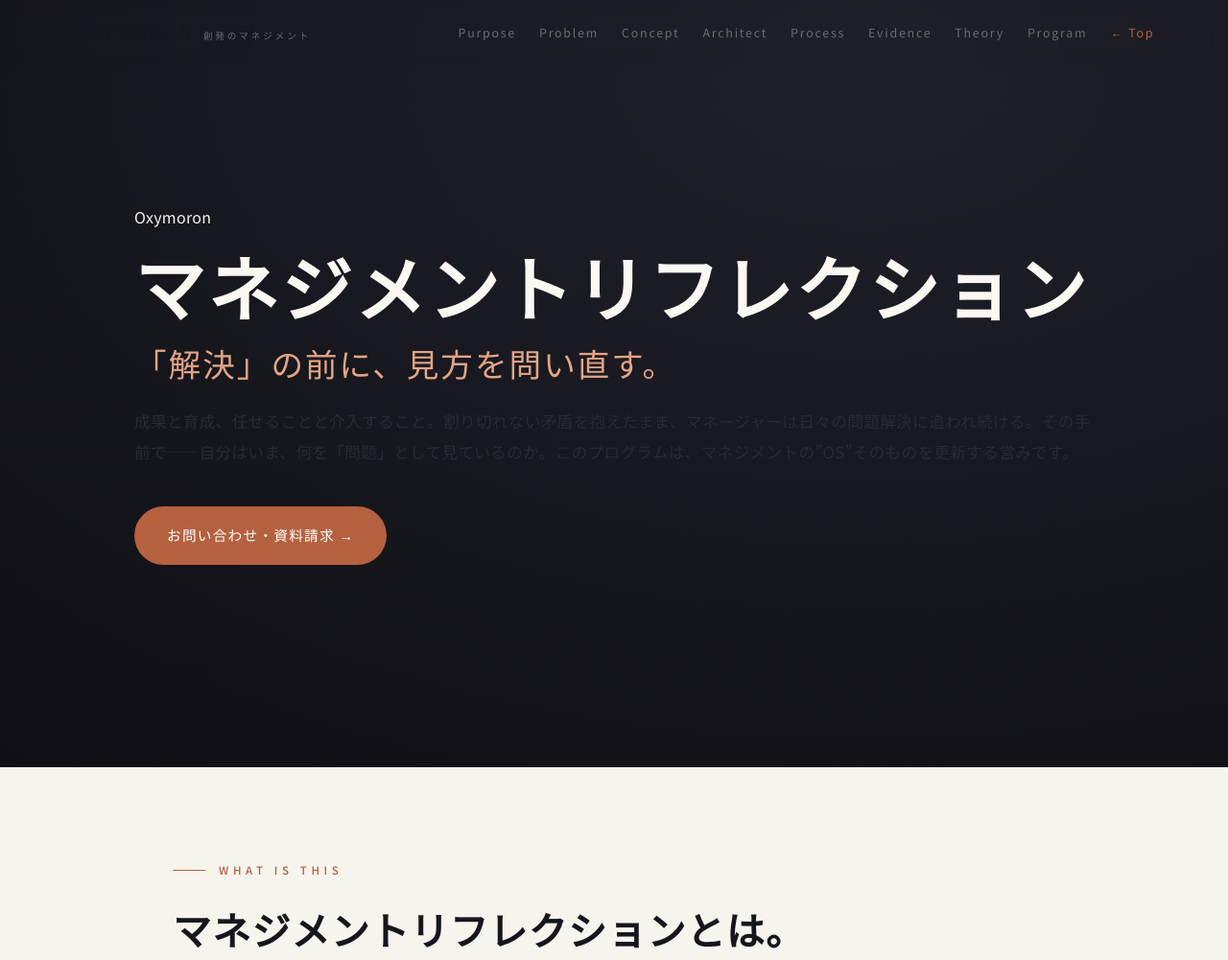
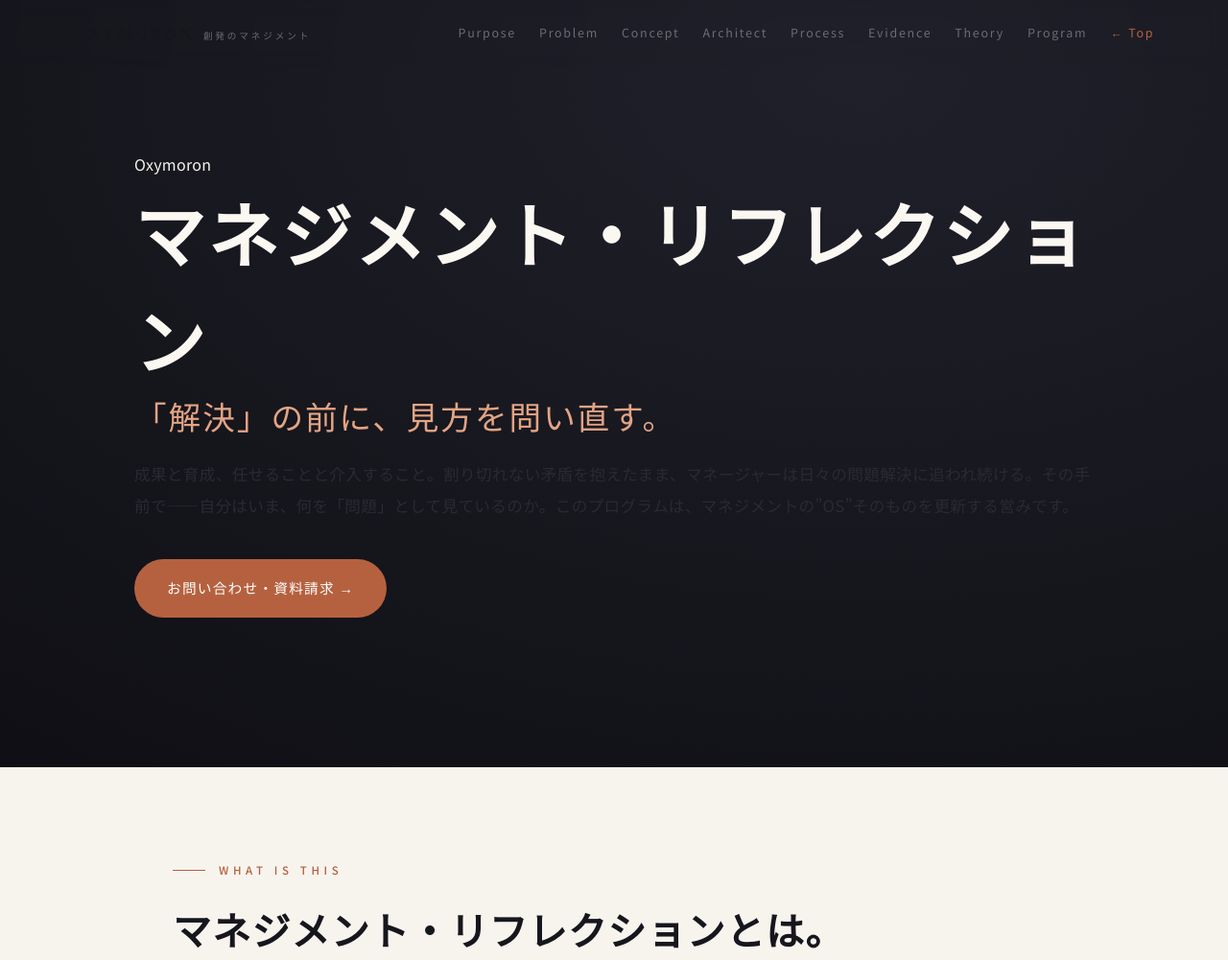
Before and after one commit to sho2437/oxymoron-web, a plain HTML site: page management-reflection/index.html in a window 1280 px wide. Shown: the top 1001 px of the page at 96% size. Drawn offline with Linux system fonts and the light colour scheme.

Commit message:
PROGRAM???(????????????Day?????)?????????????????????

```diff
--- a/management-reflection/index.html
+++ b/management-reflection/index.html
@@ -3,9 +3,9 @@
 <head>
 <meta charset="UTF-8">
 <meta name="viewport" content="width=device-width, initial-scale=1.0">
-<title>創発のマネジメント｜マネジメントリフレクション ─ Oxymoron</title>
+<title>創発のマネジメント｜マネジメント・リフレクション ─ Oxymoron</title>
 <meta name="description" content="管理職育成の「限界」から抜け出す、マネージャーのためのプロジェクト・ベースト・ラーニング型（PBL）プログラム。マネジメント・リフレクションを核に、メンバー育成からチームの創発までを現場で立ち上げる。立教大学大学院の修士研究で実証（自己効力感 d=1.15）。">
-<meta property="og:title" content="創発のマネジメント｜マネジメントリフレクション ─ Oxymoron">
+<meta property="og:title" content="創発のマネジメント｜マネジメント・リフレクション ─ Oxymoron">
 <meta property="og:description" content="管理職育成の「限界」から抜け出す、マネージャーのためのPBL型プログラム。見方を問い直すリフレクションを核に、創発の場をつくるマネージャーへ。">
 <meta property="og:type" content="website">
 <meta property="og:url" content="https://sho2437.github.io/oxymoron-web/management-reflection/">
@@ -248,7 +248,7 @@
 <header id="hero">
   <div class="hero-inner">
     <div class=”kicker reveal”>Oxymoron</div>
-    <h1 class=”reveal d1”>マネジメントリフレクション</h1>
+    <h1 class=”reveal d1”>マネジメント・リフレクション</h1>
     <p class=”reveal d1” style=”margin-top:20px;font-family:var(--serif);font-size:clamp(1.35rem,3.2vw,2.1rem);line-height:1.55;color:#e3a484;letter-spacing:.06em;font-weight:600”>「解決」の前に、<span style=”text-decoration:none”>見方</span>を問い直す。</p>
     <p class=”sub reveal d2”>成果と育成、任せることと介入すること。割り切れない矛盾を抱えたまま、マネージャーは日々の問題解決に追われ続ける。その手前で——自分はいま、何を「問題」として見ているのか。このプログラムは、マネジメントの”OS”そのものを更新する営みです。</p>
     <div class="reveal d3" style="margin-top:40px">
@@ -262,7 +262,7 @@
 <section id="purpose" class="cream">
   <div class="wrap">
     <div class="eyebrow reveal">What is this</div>
-    <h2 class="reveal d1">マネジメントリフレクションとは。</h2>
+    <h2 class="reveal d1">マネジメント・リフレクションとは。</h2>
     <p class="lead reveal d2">見方を問い直すことで、マネージャーが変わっていくプログラムです。目指すのは、メンバーの力を引き出し、チームから新しいものが立ち上がる——<b style="color:var(--accent)">「創発のマネジメント」</b>ができるマネージャーになること。</p>
     <div class="grid two" style="margin-top:40px">
       <div class="card reveal d1">
@@ -289,7 +289,7 @@
       <div class="symptom reveal d1"><span class="ck">✓</span><span>研修をやっても、現場での関わりが変わった実感がない。</span></div>
       <div class="symptom reveal d2"><span class="ck">✓</span><span>人的資本開示で問われる「管理職の育成力」を、言葉にしきれない。</span></div>
     </div>
-    <p class="reveal" style="margin-top:30px">スキルだけでは届かないものがあります。<b style="color:var(--accent)">マネージャーの「見方」が問い直される機会が、どこにもない</b>ことから来ています。マネジメントリフレクションは、そこに働きかけます。</p>
+    <p class="reveal" style="margin-top:30px">スキルだけでは届かないものがあります。<b style="color:var(--accent)">マネージャーの「見方」が問い直される機会が、どこにもない</b>ことから来ています。マネジメント・リフレクションは、そこに働きかけます。</p>
   </div>
 </section>
 
@@ -312,7 +312,7 @@
     <h2 class=”reveal d1”>スキルを足しても、<br>なぜ”同じ壁”にぶつかり続けるのか。</h2>
     <p class=”lead reveal d2”>スキルを足しても変わらない。それは、<b style=”color:#d98a66”>問題の種類が違うから</b>です。マネジメントの問題には2種類あります。<b style=”color:#d98a66”>技術的課題</b>——スキルややり方がわかれば解ける問題。<b style=”color:#d98a66”>適応課題</b>——成果か育成か、任せるか介入するか。どちらも大切だからこそ、どちらを選んでも正解がない。矛盾が表面化したものです。適応課題には、技術では届きません。</p>
     <p class=”reveal”>「振り返りが大切」とよく言われます。何がうまくいき、何がいかず、次どう改善するか。大切ですが、それだけでは変わりません。なぜなら、一般的な振り返りは「どうするか」を問い直す。でもそこには、見えていないものがある。</p>
-    <blockquote class=”reveal”>マネジメントリフレクションが向かうのは、その手前——その問題を、自分はどう<b>見ていた</b>のか。</blockquote>
+    <blockquote class=”reveal”>マネジメント・リフレクションが向かうのは、その手前——その問題を、自分はどう<b>見ていた</b>のか。</blockquote>
     <p class=”reveal”>スキルは必要です。技術は渡します。でも技術だけでは届かないものがある。見方が変わったとき、手元の技術は違う使われ方をし始める。<b style=”color:#d98a66”>「矛盾の中でも、自分にはやれることがある」</b>——その感覚が、ここから生まれます。</p>
     <p class=”reveal” style=”margin-top:30px”>技術的課題には技術で答える。適応課題には、見方の転換で答える。Oxymoronは、<b style=”color:#d98a66”>この2つを一体で設計</b>しています。</p>
   </div>
@@ -337,13 +337,13 @@
   <div class="wrap">
     <div class="eyebrow reveal">The architect of emergence</div>
     <h2 class="reveal d1">マネージャーは、<br>「創発の場」をつくる人になっていく。</h2>
-    <p class=”lead reveal d2”>創発——チームから、まだ無かったものが立ち上がること——は、命令や管理では起こせません。それは「<b style=”color:var(--accent)”>場</b>」から生まれる。だからマネージャーの仕事は、答えを出し指示することから、<b style=”color:var(--accent)”>チームから新しいものが立ち上がる場を設計すること</b>へと移っていきます。マネジメントリフレクションは、その転換のためのエンジンです。</p>
+    <p class=”lead reveal d2”>創発——チームから、まだ無かったものが立ち上がること——は、命令や管理では起こせません。それは「<b style=”color:var(--accent)”>場</b>」から生まれる。だからマネージャーの仕事は、答えを出し指示することから、<b style=”color:var(--accent)”>チームから新しいものが立ち上がる場を設計すること</b>へと移っていきます。マネジメント・リフレクションは、その転換のためのエンジンです。</p>
     <div class="steps">
       <div class="step reveal d1"><span class="tag">前提</span><h3>創発は「場」から生まれる</h3><p>新しいものは、一人の号令では立ち上がらない。人と人が関わり合う「場」から、自ずと生まれてくる（野中郁次郎の知識創造論）。</p></div>
       <div class="step reveal d1"><span class="tag">転換</span><h3>「指示する人」から「引き出す人」へ</h3><p>メンバーを“指示で動かす対象”と見ている限り、場は作れない。「この人の中から何かが立ち上がる」と信じ、問いかけ、待ち、引き出す関わりへ。</p></div>
       <div class="step reveal d1"><span class="tag">根</span><h3>その転換の根が、見方の問い直し</h3><p>関わりを変えるには、まず自分の見方（人間観・前提）が変わる必要がある。それが、マネジメント・リフレクション。</p></div>
     </div>
-    <blockquote class=”reveal”>マネジメントリフレクションは、マネージャーが<b>創発の場を設計する人へ変わるための</b>、見方の転換です。統制・管理するだけでなく、チームから新しいものが立ち上がる——その場を設計できる人になるための。</blockquote>
+    <blockquote class=”reveal”>マネジメント・リフレクションは、マネージャーが<b>創発の場を設計する人へ変わるための</b>、見方の転換です。統制・管理するだけでなく、チームから新しいものが立ち上がる——その場を設計できる人になるための。</blockquote>
     <p class=”reveal” style=”margin-top:30px”><b style=”color:var(--accent)”>1on1は、一人を相手にした、いちばん小さな「場」の設計</b>。そこで起きる「引き出す関わり」は、やがてチームの創発と、地続きにつながっていきます。</p>
 
     <h3 class="reveal" style="margin-top:56px">チーム規模では、3つの層を設計する。</h3>
@@ -369,7 +369,7 @@
   <div class="wrap">
     <div class="eyebrow reveal">Process</div>
     <h2 class="reveal d1">どのように、技術と見方は<br>一体で更新されるのか。</h2>
-    <p class="lead reveal d2">技術的課題には技術を渡す。適応課題には、見方の転換で向き合う。マネジメントリフレクションは、この2つを一体で設計します。一度の気づきで終わらせない——<b style="color:var(--accent)">理論で腹落ちし → 現場で試し → 同士と振り返る</b>サイクルが、見方を行動に、行動を定着へと動かしていきます。</p>
+    <p class="lead reveal d2">技術的課題には技術を渡す。適応課題には、見方の転換で向き合う。マネジメント・リフレクションは、この2つを一体で設計します。一度の気づきで終わらせない——<b style="color:var(--accent)">理論で腹落ちし → 現場で試し → 同士と振り返る</b>サイクルが、見方を行動に、行動を定着へと動かしていきます。</p>
     <div class="steps">
       <div class="step reveal d1"><span class="tag">Day 1</span><h3>暗黙の人間観を、可視化して問い直す</h3><p>「人は変われる／変われない」という、知らずに握っている前提に光を当て、組み替える。</p></div>
       <div class="step reveal d1"><span class="tag">Day 2</span><h3>問いかけと、事実ベースのフィードバックを体得する</h3><p>答えを渡す関わりから、相手が自分で考え抜く関わりへ。視点を変える問い、SBIで事実に基づくフィードバックを練習する。</p></div>
@@ -443,7 +443,7 @@
   <div class="wrap">
     <div class="eyebrow reveal">Theory</div>
     <h2 class="reveal d1">なぜ効くのか。背骨にある理論。</h2>
-    <p class="lead reveal d2">マネジメントリフレクションは、思いつきではありません。成人の学びと変容をめぐる、確かな理論の系譜の上に立っています。</p>
+    <p class="lead reveal d2">マネジメント・リフレクションは、思いつきではありません。成人の学びと変容をめぐる、確かな理論の系譜の上に立っています。</p>
     <div class="grid three">
       <div class="card reveal d1"><h3>変容的学習</h3><p>Mezirow。前提が問い直され、意味の枠組みそのものが変わる学び。</p></div>
       <div class="card reveal d2"><h3>省察的実践</h3><p>Schön。行為の中で省みる実践者。経験を“振り返るだけ”にしない。</p></div>
@@ -475,14 +475,12 @@
   <div class="wrap">
     <div class="eyebrow reveal">Program</div>
     <h2 class="reveal d1">一人のマネージャーから、組織へ。</h2>
-    <p class="lead reveal d2">マネジメントリフレクションは、規模を変えながら入れ子に広がります。入口は、たいてい一人のマネージャーから。</p>
+    <p class="lead reveal d2">マネジメント・リフレクションは、一人のマネージャーから始まり、チーム・組織へと広がっていきます。</p>
     <div class="steps">
-      <div class="step reveal d1"><span class="tag">入口</span><h3>マネジメントリフレクション（半日〜1day WS）</h3><p>まず体験する。「自分が何を問題として見ているのか」を可視化し、同士とシェアし、次の一手を言語化する。単体でも完結するリフレクション体験。</p></div>
-      <div class="step reveal d1"><span class="tag">本格版</span><h3>1on1成長支援プログラム（3day＋実践期間）</h3><p>実証済みの本格プログラム。Day1（見方の問い直し）・Day2（問いかけ・フィードバック技術の体得）・Day3（実践を振り返り、同士と支え合う）の3日間＋実践期間で、技術と見方を一体で扱う（d=0.88〜1.24）。</p></div>
-      <div class="step reveal d1"><span class="tag">継続</span><h3>マネージャー同士のリフレクションの場</h3><p>同じ適応課題に向き合う管理職が集い、定期的に内省し合う。現場で試みたことを持ち寄り、一人で抱え込まない。</p></div>
+      <div class="step reveal d1"><span class="tag">本格版</span><h3>マネジメント・リフレクション（1on1成長支援プログラム）</h3><p>Day1（2.5時間）見方の問い直し。Day2（2.5時間）問いかけ・フィードバック技術の体得。Day3（1時間）実践を振り返り、同士と支え合う。＋現場での実践期間。技術と見方を一体で扱い、現場で試しながら定着を図る（d=0.88〜1.24）。</p></div>
       <div class="step reveal d1"><span class="tag">拡張</span><h3>チーム・組織の創発へ（共創・伴走）</h3><p>実証された土台の上で、<b style="color:var(--accent)">AIと人による創発の場</b>を、貴社のチームとともに設計・実装していく。声にならない声を拾い、つなぎ、この場で新しいものを立ち上げる——その仕組みを、納品ではなく<b style="color:var(--accent)">共創</b>で。</p></div>
     </div>
-    <blockquote class="reveal">まずは「マネジメントリフレクション」を、貴社のマネージャーと。</blockquote>
+    <blockquote class="reveal">まずは「マネジメント・リフレクション」を、貴社のマネージャーと。</blockquote>
     <a href="https://sho2437.github.io/oxymoron-web/" class="cta reveal">お問い合わせ・資料請求 →</a>
   </div>
 </section>
```
